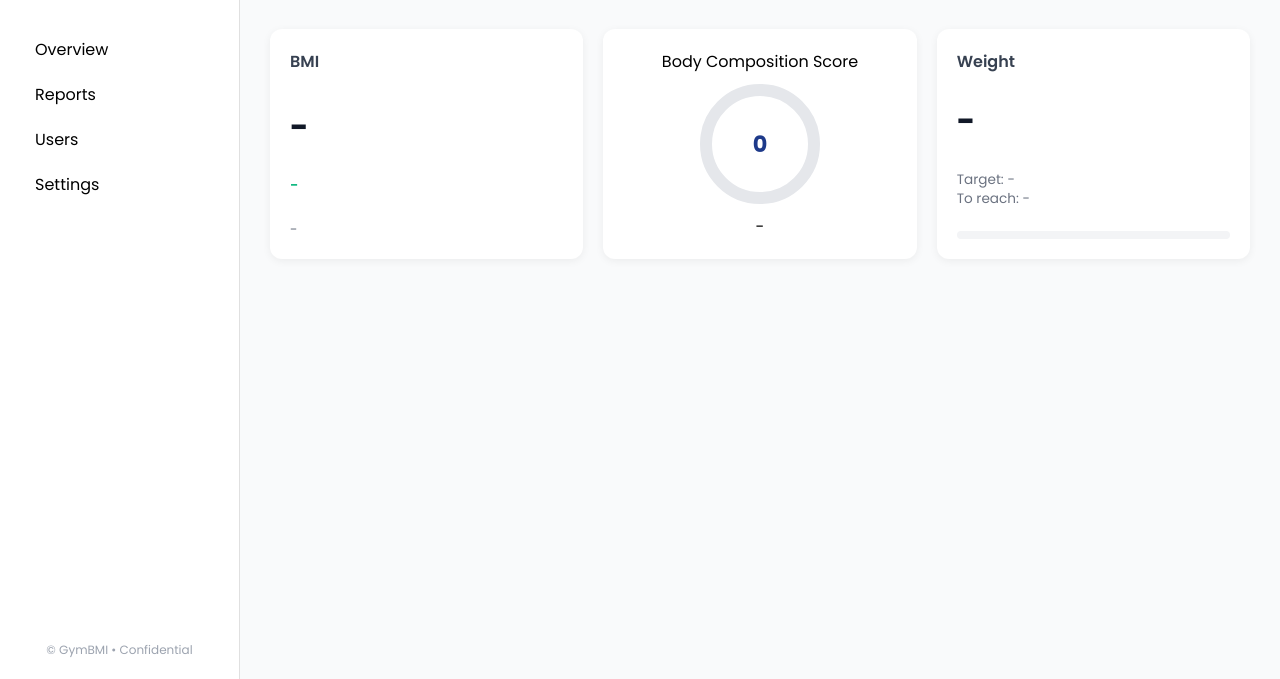
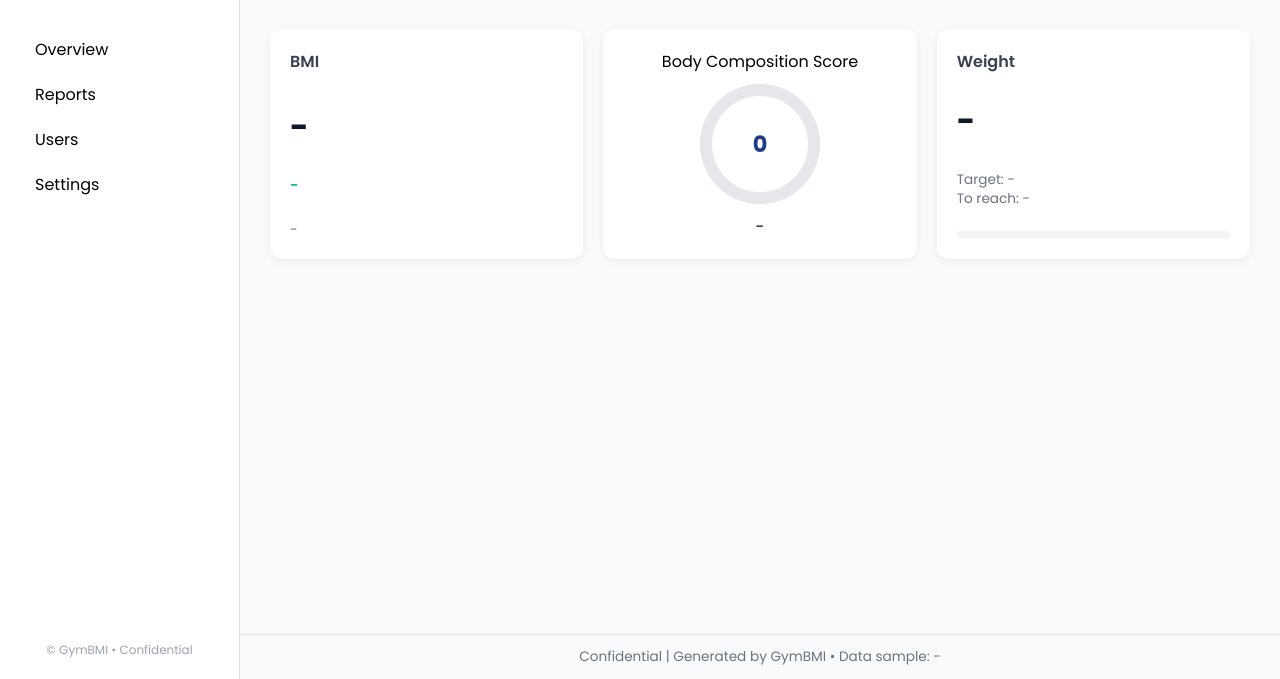
Before and after one commit to sujitkmr/bmi-calculator, a plain HTML site: page dashboard.html in a window 1280 px wide. Shown: the part 121-800 px from the top of the page. Drawn offline with Linux system fonts and the light colour scheme.

Commit message:
added footer v2

```diff
--- a/dashboard.css
+++ b/dashboard.css
@@ -197,3 +197,30 @@ circle.progress {
     font-size: 1.2rem;
   }
 }
+.dashboard-footer {
+  width: 100%;
+  text-align: center;
+  padding: 12px 0;
+  font-size: 0.85rem;
+  color: #6b7280;          /* muted text color */
+  background: #f9fafb;      /* matches dashboard background */
+  border-top: 1px solid #e5e7eb;
+  margin-top: auto;          /* pushes footer to bottom if content is short */
+}
+body {
+  display: flex;
+  min-height: 100vh;
+  flex-direction: row; /* keep sidebar + main side by side */
+}
+
+.main-wrapper {
+  display: flex;
+  flex-direction: column;
+  flex: 1; /* takes remaining space next to sidebar */
+}
+
+.main-dashboard {
+  flex: 1; /* fill vertical space */
+  display: flex;
+  flex-direction: column;
+}
--- a/dashboard.html
+++ b/dashboard.html
@@ -28,7 +28,8 @@
     </div>
   </aside>
 
-  <!-- MAIN CONTENT -->
+  <!-- MAIN WRAPPER: contains dashboard and footer -->
+  <div class="main-wrapper">
     <main class="main-dashboard">
       <div class="dashboard-header">
         <div class="page-title">
@@ -46,10 +47,8 @@
         </div>
       </div>
 
-    <!-- DASHBOARD CONTENT -->
       <div class="dashboard-content">
         <div class="cards">
-
           <!-- BMI Card -->
           <div class="card">
             <h2>BMI</h2>
@@ -58,7 +57,7 @@
             <p id="bmi-insight">-</p>
           </div>
 
-<!-- BODY COMPOSITION CARD -->
+          <!-- Body Composition -->
           <div class="info-card">
             <div class="label">Body Composition Score</div>
             <div class="circle-score">
@@ -70,7 +69,6 @@
             </div>
             <div class="desc" id="body-status">-</div>
           </div>
-
 
           <!-- Weight Card -->
           <div class="card">
@@ -84,10 +82,15 @@
               <div id="progress-bar"></div>
             </div>
           </div>
-
         </div>
       </div>
     </main>
 
+    <!-- Footer inside the wrapper -->
+    <footer class="dashboard-footer">
+      <span id="footer-info">Confidential | Generated by GymBMI • Data sample: -</span>
+    </footer>
+  </div>
 </body>
+
 </html>
--- a/js/dashboard.js
+++ b/js/dashboard.js
@@ -8,6 +8,10 @@ document.addEventListener("DOMContentLoaded", () => {
     document.getElementById("user-age").textContent = latestData.age;
     document.getElementById("user-gender").textContent = latestData.gender;
     document.getElementById("generated-date").textContent = latestData.currentDate;
+
+    const footerInfo = document.getElementById("footer-info");
+  footerInfo.textContent = `Confidential | Generated by GymBMI • Data sample: ${latestData.name}`;
+
 
     // Use stored BMI & category (already calculated in bmi.js)
     const bmi = latestData.bmi;
```
Lines whose indentation alone changed are shown as unchanged.
